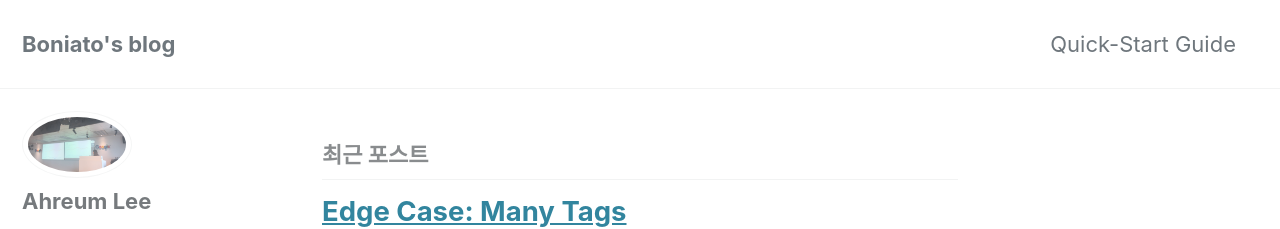
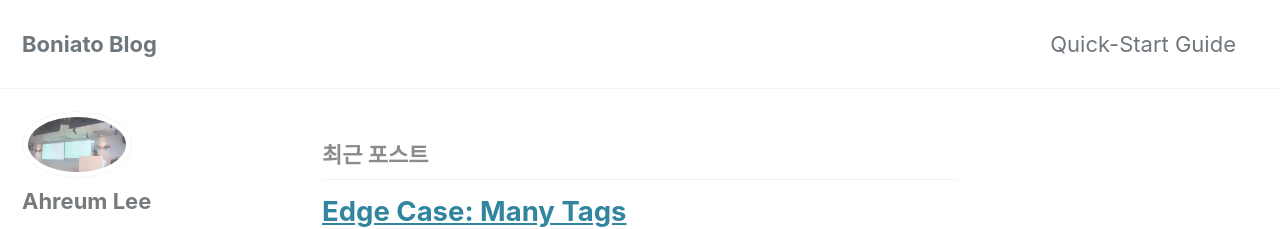
Before and after one commit to boniato/boniato.github.io, a Jekyll site: the page built from index.html, in a window 1280 px wide and 900 px high. Shown: the top 229 px of the window. Built offline with Jekyll 4.4.1, drawn with Linux system fonts in a browser that asks for light colours; cached includes are drawn as plain includes; nearby versions of some CDN libraries; the list of posts is cut into pages by our own code.

```diff
--- a/_config.yml
+++ b/_config.yml
@@ -16,7 +16,7 @@
 
 # Site Settings
 locale                   : "ko"
-title                    : "Boniato's blog"
+title                    : "Boniato Blog"
 title_separator          : "-"
 subtitle                 : # site tagline that appears below site title in masthead
 name                     : "Boniato"
@@ -113,25 +113,25 @@
   location         : "Seoul"
   email            : "ahh.reum.lee@gmail.com"
   github           : "boniato"
-  links:
-    - label: "Email"
-      icon: "fas fa-fw fa-envelope-square"
-      # url: mailto:your.name@email.com
-    - label: "Website"
-      icon: "fas fa-fw fa-link"
-      # url: "https://your-website.com"
-    - label: "Twitter"
-      icon: "fab fa-fw fa-twitter-square"
-      # url: "https://twitter.com/"
-    - label: "Facebook"
-      icon: "fab fa-fw fa-facebook-square"
-      # url: "https://facebook.com/"
-    - label: "GitHub"
-      icon: "fab fa-fw fa-github"
-      # url: "https://github.com/"
-    - label: "Instagram"
-      icon: "fab fa-fw fa-instagram"
-      # url: "https://instagram.com/"
+  #links:
+  #  - label: "Email"
+  #    icon: "fas fa-fw fa-envelope-square"
+  #    # url: mailto:your.name@email.com
+  #  - label: "Website"
+  #    icon: "fas fa-fw fa-link"
+  #    # url: "https://your-website.com"
+  #  - label: "Twitter"
+  #    icon: "fab fa-fw fa-twitter-square"
+  #    # url: "https://twitter.com/"
+  #  - label: "Facebook"
+  #    icon: "fab fa-fw fa-facebook-square"
+  #    # url: "https://facebook.com/"
+  #  - label: "GitHub"
+  #    icon: "fab fa-fw fa-github"
+  #    # url: "https://github.com/"
+  #  - label: "Instagram"
+  #    icon: "fab fa-fw fa-instagram"
+  #    # url: "https://instagram.com/"
 
 # Site Footer
 footer:
```
